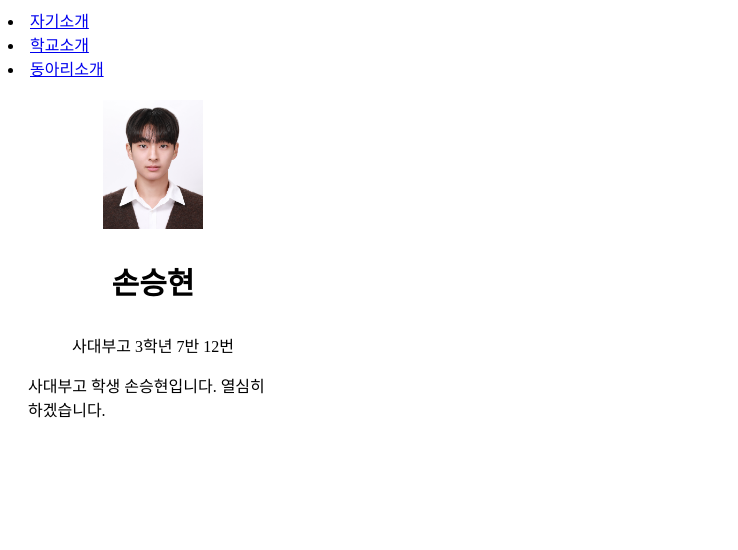
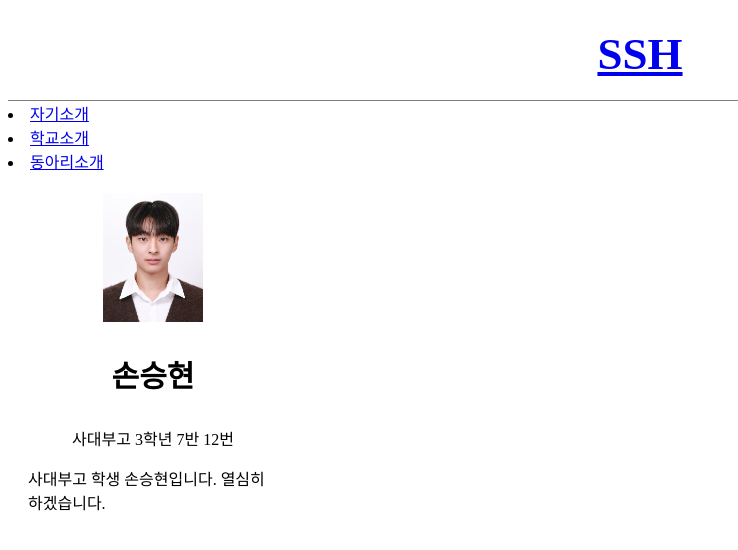
Before and after one commit to 23-20808/my-first-web-site, a plain HTML site: page 1.html in a window 1280 px wide. Shown: the whole page, without its empty margins (0-738 px from the left). Drawn offline with Linux system fonts and the light colour scheme.

Commit message:
Add files via upload

```diff
--- a/1.html
+++ b/1.html
@@ -7,6 +7,9 @@
     <title>자기소개</title>
 </head>
 <body>
+    <h1>
+        <a href="'index.html">SSH</a>
+    </h1>
     <o1>
         <li><a href="1.html">자기소개 </a></li>
         <li><a href="2.html">학교소개</a></li>
```
Also changed, not shown: 2.html (+3 -0 lines), 3.html (+3 -0 lines).
